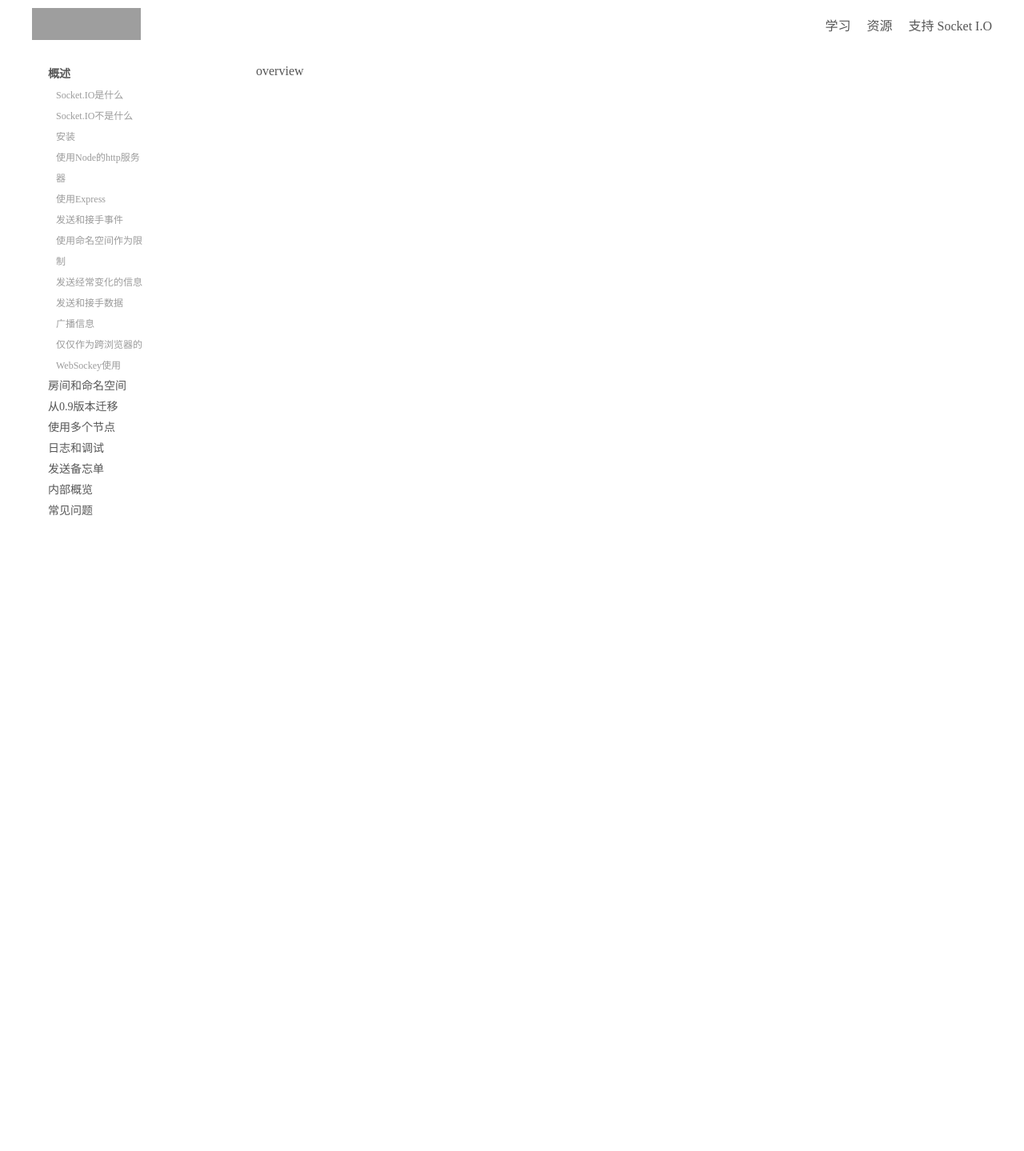
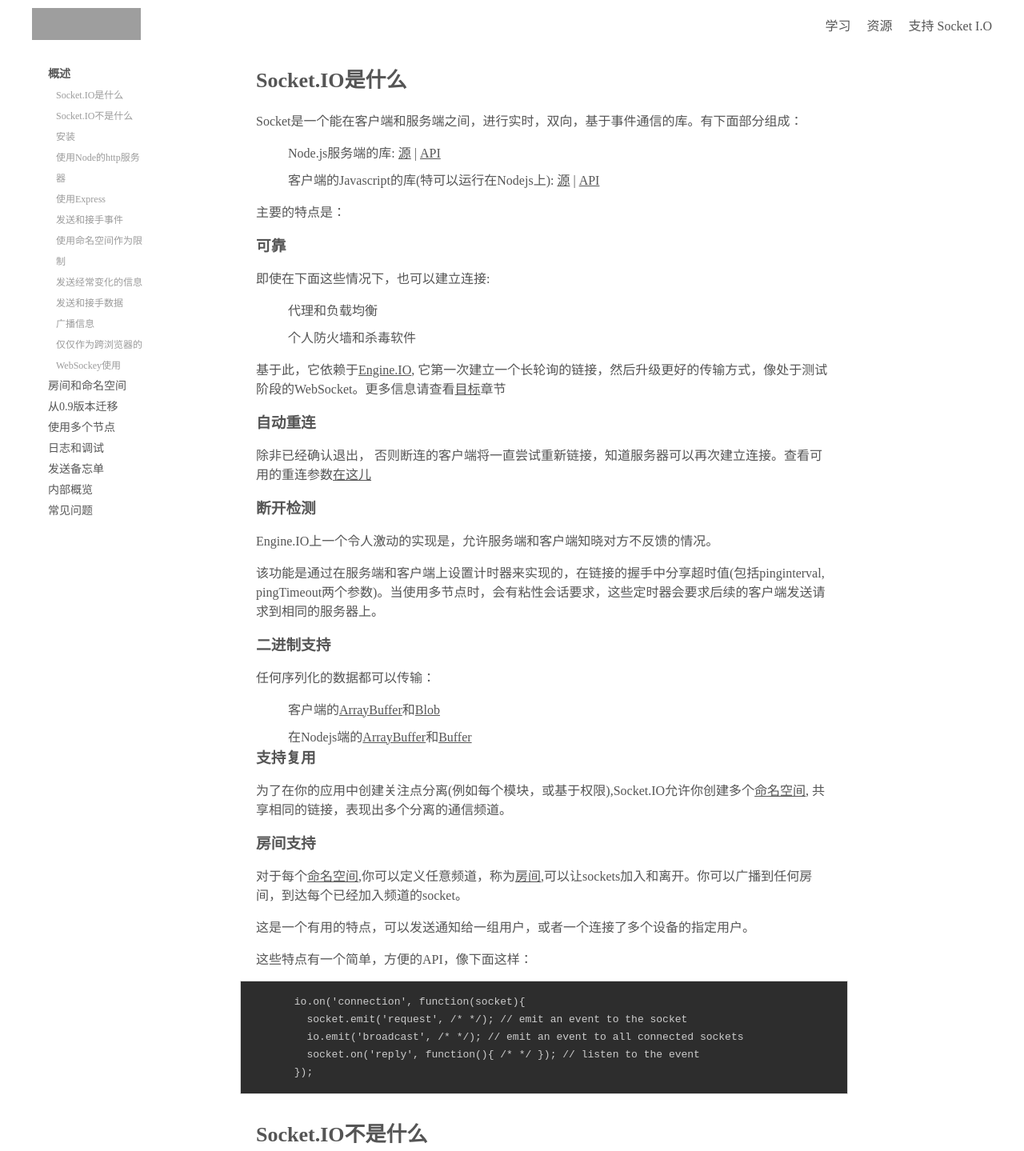
Before and after one commit to Johnny-young/socket-cn, a Vue app: page /docs in a window 1280 px wide. Shown: the whole page at 80% size. Before the commit the page ends 880 px from the top, so only its background shows below. Built offline with nearby package versions, Linux system fonts and the light colour scheme; grey boxes are pictures that could not be loaded.

Commit message:
继续翻译

```diff
--- a/src/pages/docs/menu.vue
+++ b/src/pages/docs/menu.vue
@@ -56,7 +56,7 @@
         this.currIndex = index
         let arr = this.$route.path.split("/")
 
-        arr[arr.length-1] !== path && this.$router.push("/docs/" + path + "/")
+        arr[arr.length-2] !== path && this.$router.push(path ? "/docs/" + path + "/" : "/docs/")
       },
       //页面内容跳转
       jumpHashTitlte: function(id) {
--- a/src/pages/docs/overview/index.vue
+++ b/src/pages/docs/overview/index.vue
@@ -1,6 +1,50 @@
 <template>
   <div class="overview">
-    overview
+    <h2 id="What-Socket.IO-is">Socket.IO是什么</h2>
+    <p>Socket是一个能在客户端和服务端之间，进行实时，双向，基于事件通信的库。有下面部分组成：</p>
+    <ul>
+      <li>
+        Node.js服务端的库: <a href="https://github.com/socketio/socket.io">源</a> | <a href="https://socket.io/docs/server-api/">API</a>
+      </li>
+      <li>
+        客户端的Javascript的库(特可以运行在Nodejs上): <a href="https://github.com/socketio/socket.io-client">源</a> | <a href="https://socket.io/docs/client-api/">API</a>
+      </li>
+    </ul>
+    <p>主要的特点是：</p>
+    <h3 id="Reliability">可靠</h3>
+    <p>即使在下面这些情况下，也可以建立连接:</p>
+    <ul>
+      <li>代理和负载均衡</li>
+      <li>个人防火墙和杀毒软件</li>
+    </ul>
+    <p>基于此，它依赖于<a href="https://github.com/socketio/engine.io">Engine.IO</a>, 它第一次建立一个长轮询的链接，然后升级更好的传输方式，像处于测试阶段的WebSocket。更多信息请查看<a href="https://github.com/socketio/engine.io#goals">目标</a>章节</p>
+    <h3 id="Auto-reconnection-support">自动重连</h3>
+    <p>除非已经确认退出， 否则断连的客户端将一直尝试重新链接，知道服务器可以再次建立连接。查看可用的重连参数<a href="https://socket.io/docs/client-api/#new-Manager-url-options">在这儿</a></p>
+    <h3 id="Disconnection-detection">断开检测</h3>
+    <p>Engine.IO上一个令人激动的实现是，允许服务端和客户端知晓对方不反馈的情况。</p>
+    <p>该功能是通过在服务端和客户端上设置计时器来实现的，在链接的握手中分享超时值(包括pinginterval, pingTimeout两个参数)。当使用多节点时，会有粘性会话要求，这些定时器会要求后续的客户端发送请求到相同的服务器上。</p>
+    <h3 id="Binary-support">二进制支持</h3>
+    <p>任何序列化的数据都可以传输：</p>
+    <ul>
+      <li>客户端的<a href="https://developer.mozilla.org/en-US/docs/Web/JavaScript/Reference/Global_Objects/ArrayBuffer">ArrayBuffer</a>和<a href="https://developer.mozilla.org/en-US/docs/Web/API/Blob">Blob</a></li>
+      <li>在Nodejs端的<a href="https://developer.mozilla.org/en-US/docs/Web/JavaScript/Reference/Global_Objects/ArrayBuffer">ArrayBuffer</a>和<a href="https://nodejs.org/api/buffer.html">Buffer</a></li>
+    </ul>
+    <h3 id="Multiplexing-support">支持复用</h3>
+    <p>为了在你的应用中创建关注点分离(例如每个模块，或基于权限),Socket.IO允许你创建多个<a href="https://socket.io/docs/rooms-and-namespaces/#Namespaces">命名空间</a>, 共享相同的链接，表现出多个分离的通信频道。</p>
+    <h3 id="Room-support">房间支持</h3>
+    <p>对于每个<a href="https://socket.io/docs/rooms-and-namespaces/#Namespaces">命名空间</a>,你可以定义任意频道，称为<a href="https://socket.io/docs/rooms-and-namespaces/#Rooms">房间</a>,可以让sockets加入和离开。你可以广播到任何房间，到达每个已经加入频道的socket。</p>
+    <p>这是一个有用的特点，可以发送通知给一组用户，或者一个连接了多个设备的指定用户。</p>
+    <p>这些特点有一个简单，方便的API，像下面这样：</p>
+    <pre class="code">
+      io.on('connection', function(socket){
+        socket.emit('request', /* */); // emit an event to the socket
+        io.emit('broadcast', /* */); // emit an event to all connected sockets
+        socket.on('reply', function(){ /* */ }); // listen to the event
+      });</pre>
+
+    <h2 id="What-Socket.IO-is-not">Socket.IO不是什么</h2>
+    <p></p>
+
   </div>
 </template>
 
--- a/src/static/css/common.scss
+++ b/src/static/css/common.scss
@@ -41,6 +41,9 @@
     }
   }
   .content {
+    a {
+      text-decoration: underline;
+    }
     p {
       margin: 16px 0;
       font-size: 16px;
```
